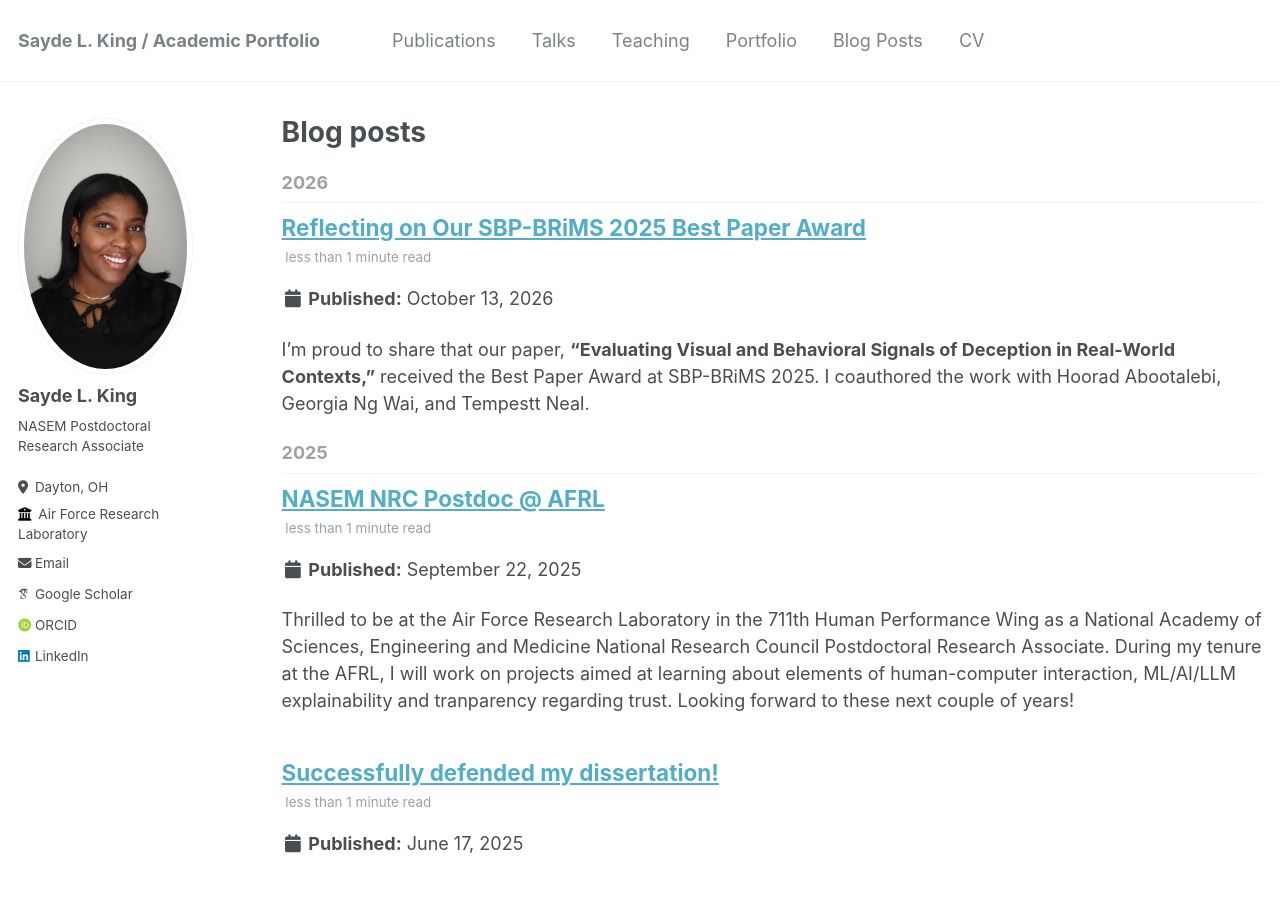
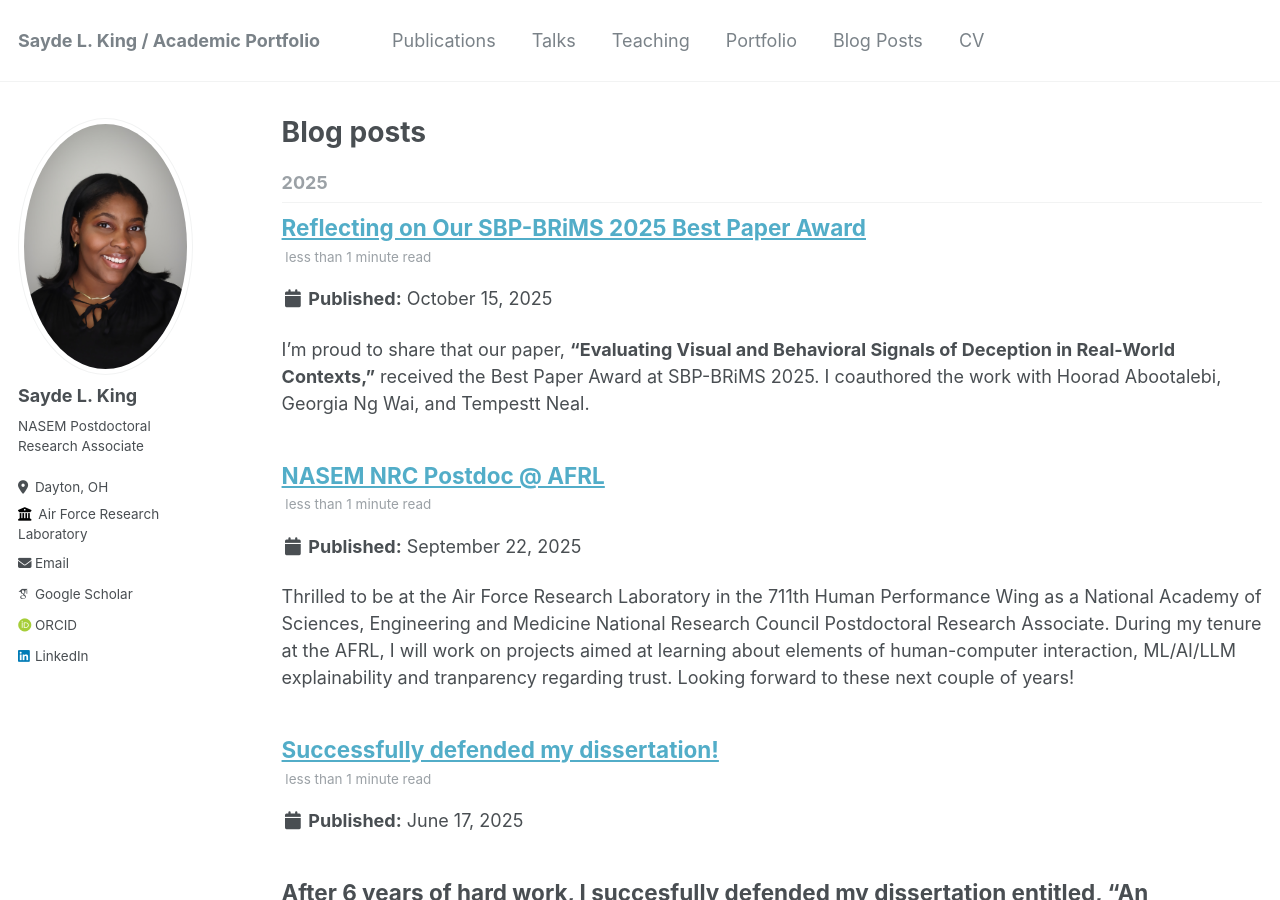
Before and after one commit to saydeking/saydeking.github.io, a Jekyll site: the page built from _pages/year-archive.html, in a window 1280 px wide and 900 px high. Built offline with Jekyll 4.4.1, drawn with Linux system fonts in a browser that asks for light colours; some web fonts are replaced.

Commit message:
Backdate SBP-BRiMS award post

```diff
--- a/_posts/2026-10-13-sbp-brims-best-paper.md
+++ b/_posts/2026-10-13-sbp-brims-best-paper.md
@@ -1,7 +1,7 @@
 ---
 title: "Reflecting on Our SBP-BRiMS 2025 Best Paper Award"
-date: 2026-10-13
-permalink: /posts/2026/10/sbp-brims-best-paper/
+date: 2025-10-15
+permalink: /posts/2025/10/sbp-brims-best-paper/
 tags:
   - Awards
   - Research
```
